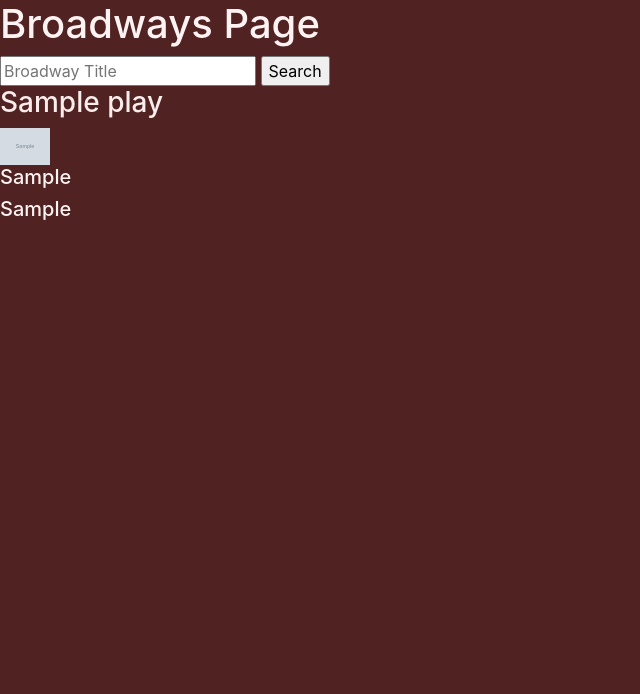
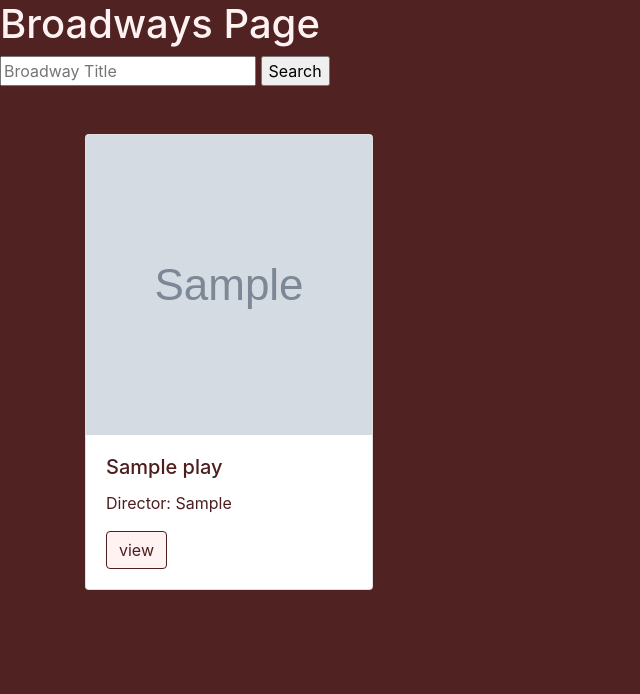
Before and after one commit to nununuam/WishWash, a Django app: page /broadways/ in a window 1280 px wide. Shown: the part 56-750 px from the top of the page, without its empty margins (0-640 px from the left). Run offline with Django 4.2, Linux system fonts and the light colour scheme; tables that the repository leaves empty hold one stand-in row (values such as "Sample post"); grey boxes marked "Sample" are stand-in pictures.

Commit message:
added the boostrap for broadways, changes the buttons collor as well

```diff
--- a/main_app/static/styles/styles.css
+++ b/main_app/static/styles/styles.css
@@ -42,3 +42,13 @@ button {
 .col-md-4 {
     margin-bottom: 5%;
 }
+.btn-primary{
+    background-color: rgb(255, 242, 242) !important;
+    color:rgb(77, 30, 30);
+    border-color: rgb(77, 30, 30);
+}
+.btn-primary:hover, .btn-primary:active, .btn-primary:visited {
+    background-color: rgb(77, 30, 30) !important;
+    color:rgb(255, 242, 242);
+    border-color: rgb(77, 30, 30);
+}
--- a/main_app/templates/books.html
+++ b/main_app/templates/books.html
@@ -49,5 +49,4 @@
     </div>
 </div>
 
-
 {% endblock %}
--- a/main_app/templates/broadways.html
+++ b/main_app/templates/broadways.html
@@ -9,16 +9,25 @@
             <input type = 'submit' value='Search'/>
         </div>
     </form>
-    {% for play in plays %}
-    <div>
-        <a href="{% url 'detailBroadway' play.pk %}">
-            <h3>{{play.title}}</h3>
-        </a>
-        <img  style = "max-width:50px" src = "{{play.img}}"/>
-        <h5>{{play.director}}</h5>
-        <h5>{{play.cast}}</h5>
-        <h5>{{play.book}}</h5>
-        <h5>{{play.movie}}</h5>
+    <div class="namecards">
+        <div class="py-5">
+            <div class="container">
+                <div class="row hidden-md-up">
+                    {% for play in plays %}
+                    <div class="col-md-4">
+                        <div class="card" style="width: 18rem;">
+                            <img class="card-img-top" src="{{play.img}}" alt="Card image cap" height="300">
+                            <div class="card-body">
+                                <h5 class="card-title">{{play.title}}</h5>
+                                <p class="card-text">Director: {{play.director}}</p>
+                                <a href="{% url 'detailBroadway' play.pk  %}" class="btn btn-primary">view</a>
+                            </div>
+                        </div>
+                    </div>
+                    {% endfor %}
+                </div>
+            </div>
+        </div>
     </div>
-    {% endfor %}
+
 {% endblock %}
```
